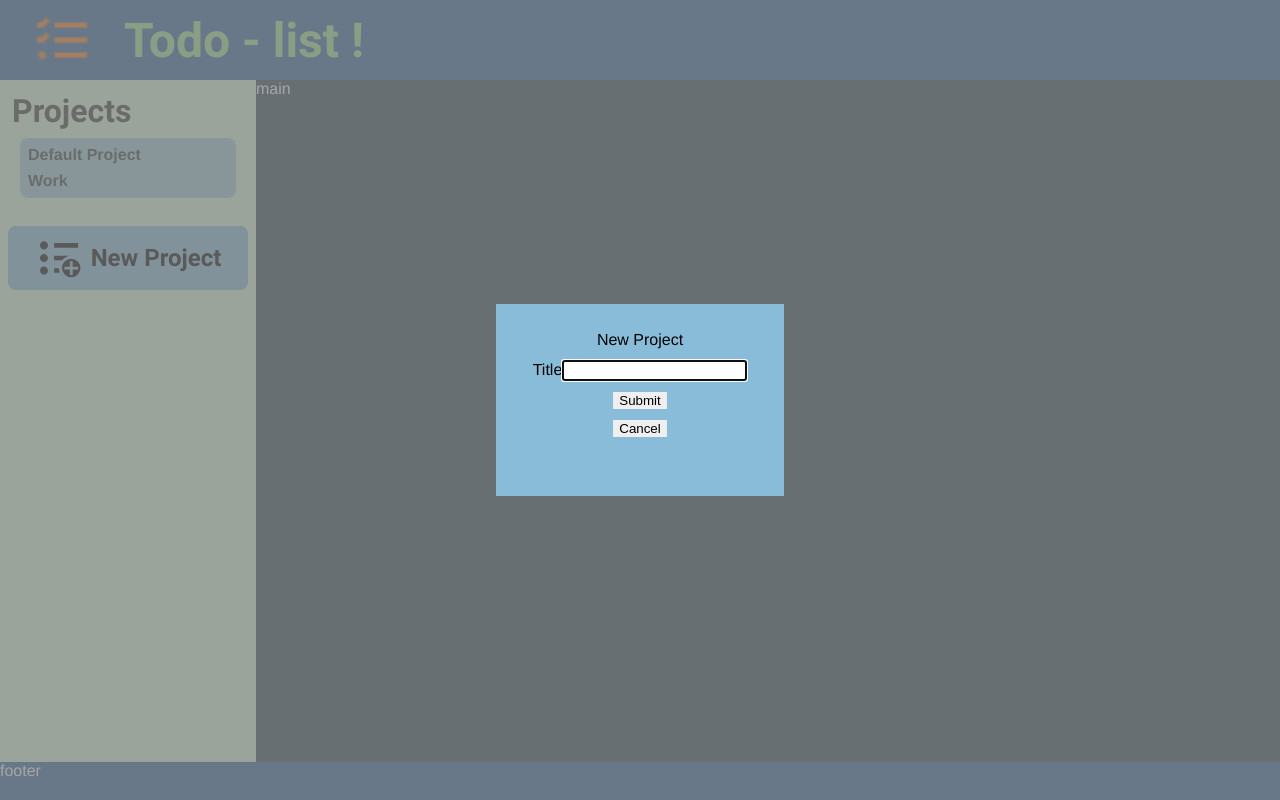
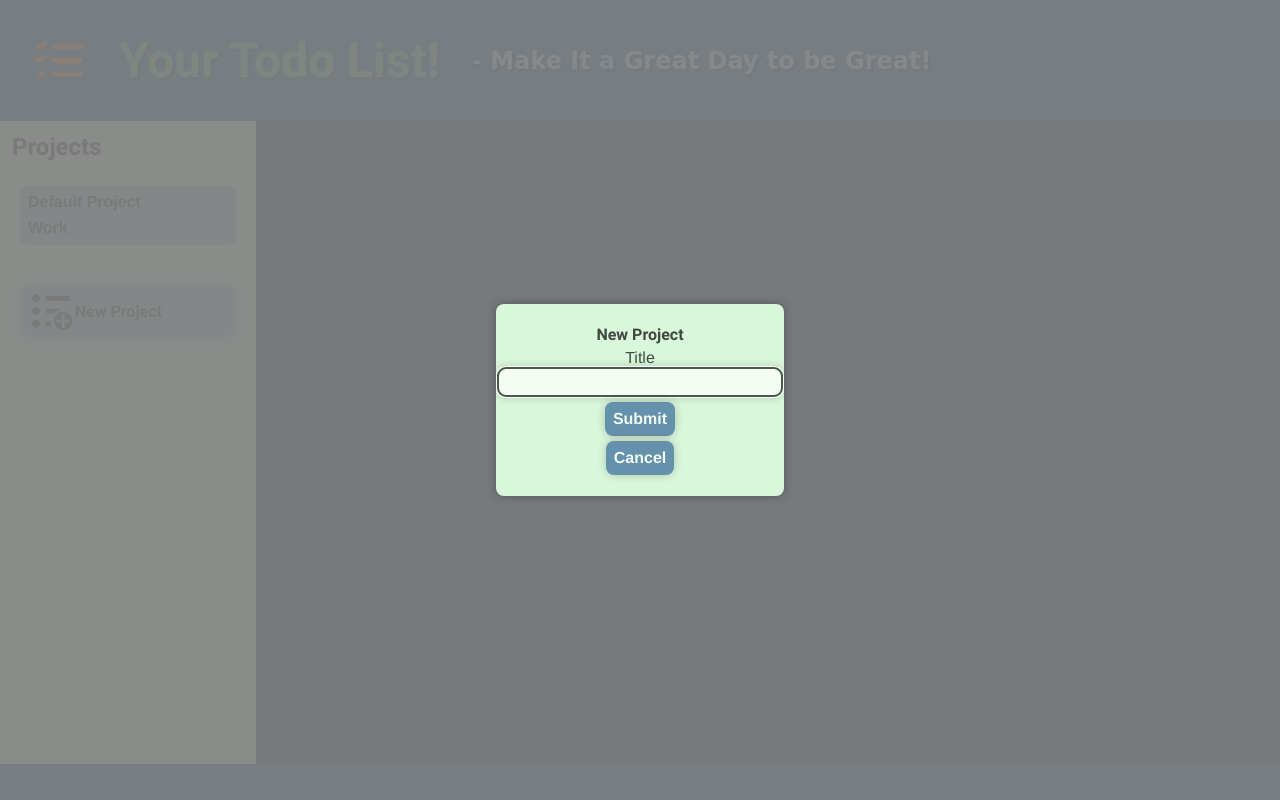
Before and after one commit to JustWaveThings/Todo-Bravo, a website built with webpack: page src/index.html in a window 1280 px wide. Both pictures are taken after a click on the button "New Project". Built offline with nearby package versions, Linux system fonts and the light colour scheme; a web font is replaced by a local one.

Commit message:
Adjust styling

```diff
--- a/src/index.js
+++ b/src/index.js
@@ -15,14 +15,15 @@ import {
 	navProjectItem,
 } from './pl-nav';
 
-import { headerCont, headerIcon } from './pl-header-cont';
+import { headerCont, headerIcon, headerTag } from './pl-header-cont';
 
 const body = document.querySelector('body');
 
 body.appendChild(pageContainer);
 pageContainer.appendChild(header);
+header.appendChild(headerIcon);
 header.appendChild(headerCont);
-header.appendChild(headerIcon);
+header.appendChild(headerTag);
 
 pageContainer.appendChild(mainContainer);
 
--- a/src/pl-footer.js
+++ b/src/pl-footer.js
@@ -1,6 +1,6 @@
 import createElement from './elementMaker';
 
-const footer = createElement('div', 'footer', {
+const footer = createElement('div', '', {
 	class: 'footer',
 });
 
--- a/src/pl-header-cont.js
+++ b/src/pl-header-cont.js
@@ -5,10 +5,16 @@ const myIcon = new Image();
 
 myIcon.src = icon;
 
-export const headerCont = createElement('h1', 'Todo - list !', {
+export const headerCont = createElement('h1', 'Your Todo List!', {
 	class: 'title',
 });
 
 export const headerIcon = createElement('img', '', {
 	src: icon,
 });
+
+export const headerTag = createElement(
+	'h2',
+	' - Make It a Great Day to be Great!',
+	{ class: 'header' }
+);
--- a/src/pl-header.js
+++ b/src/pl-header.js
@@ -1,6 +1,6 @@
 import createElement from './elementMaker';
 
-const header = createElement('div', '', {
+const header = createElement('header', '', {
 	class: 'header',
 });
 
--- a/src/pl-main.js
+++ b/src/pl-main.js
@@ -1,6 +1,6 @@
 import createElement from './elementMaker';
 
-const main = createElement('div', 'main', {
+const main = createElement('div', '', {
 	class: 'main',
 });
 
--- a/src/style.css
+++ b/src/style.css
@@ -8,6 +8,7 @@
 
 	/* fonts  */
 	--title-font: 'roboto-bold', cursive;
+	--style-font: 'pacifico', cursive;
 
 	/* color assignments */
 	--lightest-background: var(--nyanza);
@@ -15,14 +16,24 @@
 	--title-selected: var(--light-green);
 	--dark-background: var(--charcoal);
 	--alt-background: var(--lapis-lazuli);
+
+	/* opacity  */
+	--opacity: 0.7;
+
+	/* shadows */
+	--standard-shadow: 0 0 10px rgba(0, 0, 0, 0.3);
+	--title-shadow-standard: 2px 2px 2px rgba(0, 0, 0, 0.3);
+	--title-shadow-emphasis: 2px 2px 2px rgba(0, 0, 0, 0.5);
 }
 
 @font-face {
+	font-family: 'roboto-bold';
+	src: url(./fonts/Roboto-Bold.ttf);
+	format: ('ttf');
+}
+@font-face {
 	font-family: 'pacifico';
 	src: url(./fonts/Pacifico-Regular.ttf);
-	format: ('ttf');
-	font-family: 'roboto-bold';
-	src: url(./fonts/Roboto-Bold.ttf);
 	format: ('ttf');
 }
 
@@ -40,7 +51,6 @@ body {
 }
 
 .main,
-.header,
 .footer,
 .nav,
 .pageContainer {
@@ -53,27 +63,34 @@ body {
 	height: 100dvh;
 }
 
-.header {
+header {
 	display: flex;
-	flex-direction: row-reverse;
-	justify-content: flex-end;
-
+	flex-direction: row;
 	align-items: center;
-	width: 100%;
-	height: 10%;
+	justify-content: flex-start;
 	background-color: var(--alt-background);
-	align-self: flex-start;
+	gap: 2rem;
 }
 
-.header > h1 {
+header > h1 {
 	color: var(--title-selected);
 	font-family: var(--title-font);
 	font-size: 3rem;
+	opacity: var(--opacity);
+	text-shadow: var(--title-shadow-standard);
 }
-.header > img {
-	height: 60px;
-	justify-self: flex-start;
-	padding: 0 2rem;
+
+header > img {
+	display: flex;
+	height: 55px;
+	margin-left: 2rem;
+}
+
+h2.header {
+	display: flex;
+	opacity: var(--opacity);
+	font-family: var(--style-font);
+	text-shadow: var(--title-shadow-emphasis);
 }
 
 .footer {
@@ -95,44 +112,34 @@ body {
 	color: black;
 }
 
-.nav > title {
-	display: block;
-	font-family: var(--title-font);
-	font-size: 2rem;
-
-	padding: 0.75rem;
-	opacity: 0.75;
+title.nav-title {
+	gap: 1rem;
 }
 
-body > div > div.mainContainer > div.nav > button {
+.nav > title {
+	display: flex;
+	flex-direction: column;
+	font-family: var(--title-font);
+	font-size: 1.5rem;
+
+	margin: 0.75rem;
+	opacity: 0.7;
+}
+
+div.nav > button {
 	display: flex;
 	flex-direction: row-reverse;
-	justify-content: center;
+	justify-content: flex-end;
 	align-items: center;
-	gap: 0.5rem;
-	padding: 0.5rem;
-	margin: 0.5rem;
 	border: none;
+	margin: 1.3rem;
+	opacity: var(--opacity);
 	border-radius: 0.5rem;
 	background-color: var(--light-background);
 	color: black;
-	font-size: 1.5rem;
+	font-size: 1rem;
 	font-family: var(--title-font);
-}
-
-nav > button {
-	display: flex;
-	flex-direction: row-reverse;
-	justify-content: center;
-	gap: 0.5rem;
-	padding: 0.5rem;
-	margin: 0.5rem;
-	border: none;
-	border-radius: 0.5rem;
-	background-color: var(--light-background);
-	color: black;
-	font-size: 1.5rem;
-	font-family: var(--title-font);
+	box-shadow: var(--standard-shadow);
 }
 
 body > div > div.mainContainer > div.nav > title > ul {
@@ -167,7 +174,7 @@ button,
 ul,
 title,
 header {
-	display: block;
+	display: flex;
 	border: none;
 }
 
@@ -176,12 +183,14 @@ dialog {
 	height: 20vh;
 	width: 20vw;
 	border: none;
-	background-color: var(--light-background);
+	background-color: var(--lightest-background);
+	border-radius: 0.5rem;
+	box-shadow: var(--standard-shadow);
 }
 
 dialog::backdrop {
 	background: grey;
-	opacity: 0.7;
+	opacity: 0.9;
 }
 
 dialog > form {
@@ -189,5 +198,44 @@ dialog > form {
 	flex-direction: column;
 	align-items: center;
 	justify-content: space-evenly;
-	height: 80%;
+	height: 100%;
 }
+
+form > title {
+	font-family: var(--title-font);
+	opacity: var(--opacity);
+}
+
+form > button {
+	display: flex;
+	flex-direction: row-reverse;
+	gap: 0.1rem;
+	padding: 0.5rem;
+	border: none;
+	border-radius: 0.5rem;
+	background-color: var(--alt-background);
+	color: white;
+	font-size: 1rem;
+	font-family: helvetica;
+	font-weight: bold;
+	list-style: none;
+	opacity: var(--opacity);
+	box-shadow: var(--standard-shadow);
+}
+
+form > label {
+	display: flex;
+	flex-direction: column;
+	align-items: center;
+	justify-content: center;
+	opacity: var(--opacity);
+}
+
+label > input {
+	display: flex;
+	flex-direction: column;
+	width: 150%;
+	border-radius: 0.5rem;
+	height: 1.5rem;
+	box-shadow: var(--standard-shadow);
+}
```
